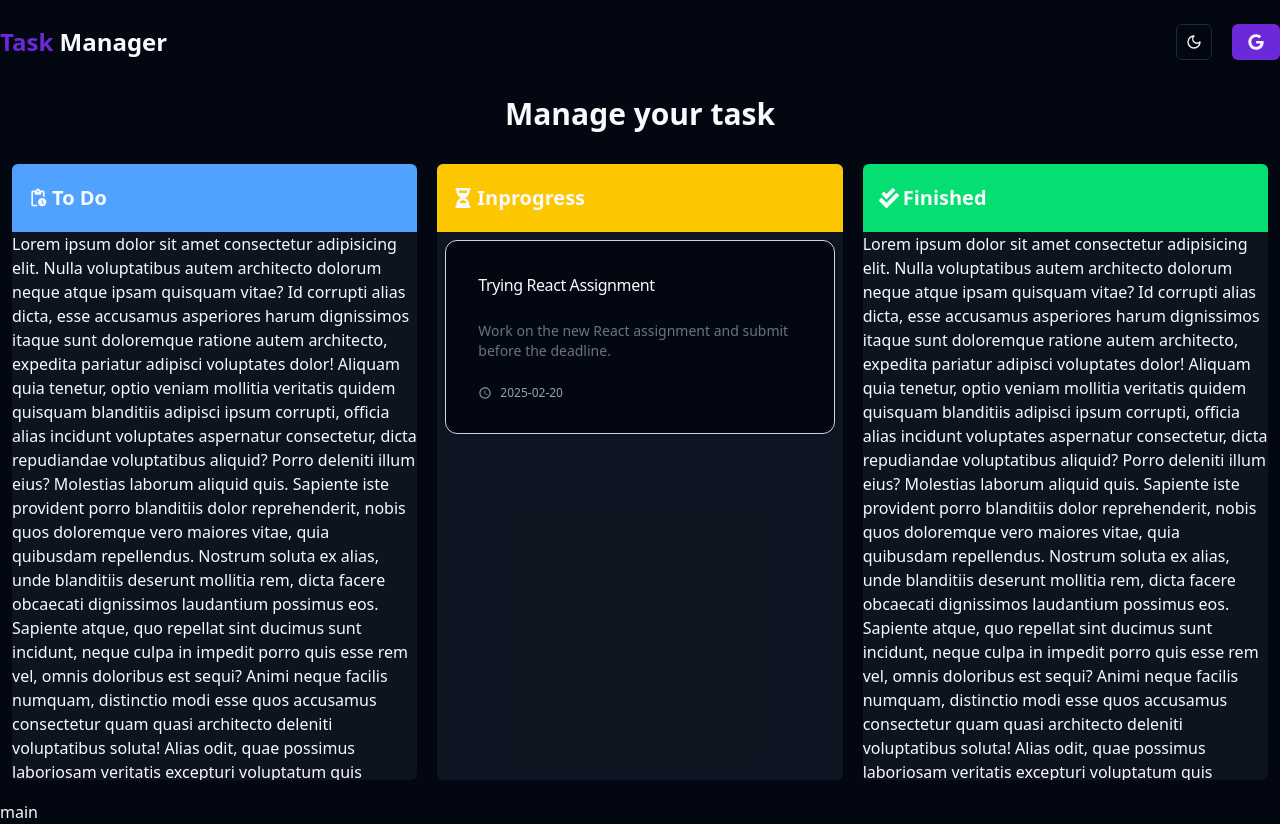
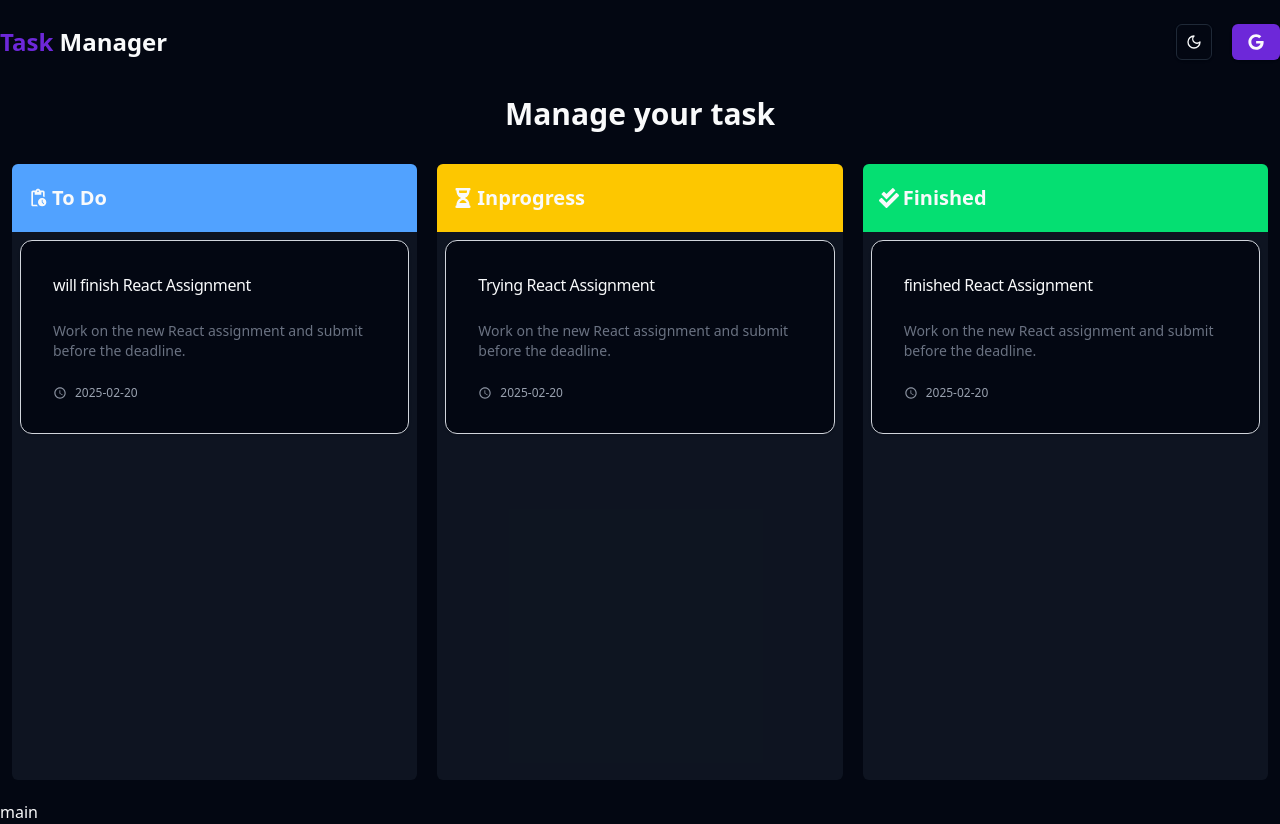
Before and after one commit to sazzadd/Task-Manager, a React (Vite) app: page / in a window 1280 px wide. Built offline with nearby package versions, Linux system fonts and the light colour scheme; no server answers.

Commit message:
card fix

```diff
--- a/src/components/my-components/task-component/FinishedTask.jsx
+++ b/src/components/my-components/task-component/FinishedTask.jsx
@@ -1,4 +1,12 @@
+import {
+  Card,
+  CardContent,
+  CardFooter,
+  CardHeader,
+  CardTitle,
+} from "@/components/ui/card";
 import { FaCheckDouble } from "react-icons/fa";
+import { IoMdTime } from "react-icons/io";
 
 const FinishedTask = () => {
   return (
@@ -9,64 +17,24 @@ const FinishedTask = () => {
         </span>{" "}
         Finished
       </h4>
-      <p>
-        Lorem ipsum dolor sit amet consectetur adipisicing elit. Nulla
-        voluptatibus autem architecto dolorum neque atque ipsam quisquam vitae?
-        Id corrupti alias dicta, esse accusamus asperiores harum dignissimos
-        itaque sunt doloremque ratione autem architecto, expedita pariatur
-        adipisci voluptates dolor! Aliquam quia tenetur, optio veniam mollitia
-        veritatis quidem quisquam blanditiis adipisci ipsum corrupti, officia
-        alias incidunt voluptates aspernatur consectetur, dicta repudiandae
-        voluptatibus aliquid? Porro deleniti illum eius? Molestias laborum
-        aliquid quis. Sapiente iste provident porro blanditiis dolor
-        reprehenderit, nobis quos doloremque vero maiores vitae, quia quibusdam
-        repellendus. Nostrum soluta ex alias, unde blanditiis deserunt mollitia
-        rem, dicta facere obcaecati dignissimos laudantium possimus eos.
-        Sapiente atque, quo repellat sint ducimus sunt incidunt, neque culpa in
-        impedit porro quis esse rem vel, omnis doloribus est sequi? Animi neque
-        facilis numquam, distinctio modi esse quos accusamus consectetur quam
-        quasi architecto deleniti voluptatibus soluta! Alias odit, quae possimus
-        laboriosam veritatis excepturi voluptatum quis suscipit, assumenda
-        dignissimos iste ipsam fugiat culpa rerum corrupti. Nisi voluptatem
-        animi sit dicta exercitationem libero nemo laborum amet sequi ipsa
-        soluta error perferendis voluptates modi obcaecati velit id, expedita
-        dolorem eligendi? Consequuntur, similique veritatis! Esse sunt eveniet
-        accusamus hic facilis obcaecati soluta? Architecto, provident aliquid
-        enim veniam sunt nobis et sapiente, ipsum ducimus expedita itaque unde
-        fugiat ea maxime. Optio iure illo mollitia sequi obcaecati, consectetur
-        sint fugit. Porro accusantium distinctio illum eius amet sequi dolorem!
-        Ea, magni soluta fugiat voluptatem repudiandae saepe et fuga optio.
-        Quaerat in hic esse sit dolore quo similique minima consequatur quidem,
-        et voluptates debitis facere, reprehenderit blanditiis voluptatem nihil
-        nisi? At fugiat sed impedit doloremque consequuntur quibusdam
-        consectetur, totam ducimus repellat officiis rem ipsa reprehenderit
-        sapiente odit magnam. Saepe officiis ad voluptatum laboriosam architecto
-        non aspernatur quibusdam eos inventore, sit suscipit atque temporibus
-        pariatur repellendus soluta! Earum vero impedit quisquam eveniet debitis
-        veniam fuga, asperiores officiis. Nam quae et vel vero optio facilis
-        quaerat sint. A molestiae libero nobis fugit laboriosam totam excepturi
-        aspernatur dolore. Explicabo quam ipsa dignissimos facere corrupti sequi
-        ab autem dicta quae quod necessitatibus, vitae tempore similique quis
-        praesentium delectus minus facilis blanditiis ducimus voluptates optio
-        sunt quia nam id! Tenetur obcaecati possimus voluptas ipsa consequatur
-        totam repudiandae culpa non consequuntur a, itaque nesciunt maiores
-        labore officiis officia, atque velit dolorum, quis necessitatibus
-        voluptatem praesentium! In quisquam deserunt voluptatem odit voluptas
-        quas placeat recusandae id pariatur, velit dignissimos quibusdam atque
-        animi quod, iste a impedit error. Ad harum consectetur saepe repellat
-        unde dolorum quo vel, iste et, provident quasi voluptatum maxime
-        temporibus alias. Eius maxime temporibus velit laudantium odio
-        reiciendis doloribus doloremque dolorem incidunt suscipit expedita unde,
-        nostrum a facilis nemo alias, aliquam quae distinctio. Voluptates vitae
-        magnam ab aliquid, magni recusandae velit beatae dolorem maiores! Beatae
-        vitae deserunt, rem molestiae alias porro. Maxime ullam minima esse ad
-        iste modi corrupti aperiam veniam, ratione velit eligendi iusto
-        voluptates dicta debitis minus enim voluptatum error perspiciatis
-        voluptatem non perferendis laborum! Laudantium consequuntur fugiat,
-        dicta nihil cumque, magni quibusdam obcaecati nam cum voluptatem
-        recusandae aut aliquam nesciunt quos natus et distinctio aperiam vero
-        facilis?
-      </p>
+      <div className="p-2">
+        <Card className="border border-gray-300 shadow-sm p-2">
+          <CardHeader className="flex flex-row justify-between items-center">
+            <CardTitle className="text-base font-medium flex items-center gap-2">
+              finished React Assignment
+            </CardTitle>
+          </CardHeader>
+          <CardContent>
+            <p className="text-sm text-gray-500">
+              Work on the new React assignment and submit before the deadline.
+            </p>
+          </CardContent>
+          <CardFooter className="text-xs text-gray-400">
+            <IoMdTime className="mr-2" size={14} />
+            2025-02-20
+          </CardFooter>
+        </Card>
+      </div>
     </div>
   );
 };
--- a/src/components/my-components/task-component/ToDoTask.jsx
+++ b/src/components/my-components/task-component/ToDoTask.jsx
@@ -1,71 +1,39 @@
+import {
+  Card,
+  CardContent,
+  CardFooter,
+  CardHeader,
+  CardTitle,
+} from "@/components/ui/card";
+import { IoMdTime } from "react-icons/io";
 import { MdOutlinePendingActions } from "react-icons/md";
 const ToDoTask = () => {
   return (
     <div className="lg:flex-1 bg-secondary/40 rounded-md h-full overflow-y-auto">
-      <h4  className=" font-bold  sticky p-4 top-0 flex bg-blue-400  py-5 text-xl">
+      <h4 className=" font-bold  sticky p-4 top-0 flex bg-blue-400  py-5 text-xl">
         <span className="mt-1 mr-1">
           <MdOutlinePendingActions />
         </span>
         To Do
       </h4>
-      <p>
-        Lorem ipsum dolor sit amet consectetur adipisicing elit. Nulla
-        voluptatibus autem architecto dolorum neque atque ipsam quisquam vitae?
-        Id corrupti alias dicta, esse accusamus asperiores harum dignissimos
-        itaque sunt doloremque ratione autem architecto, expedita pariatur
-        adipisci voluptates dolor! Aliquam quia tenetur, optio veniam mollitia
-        veritatis quidem quisquam blanditiis adipisci ipsum corrupti, officia
-        alias incidunt voluptates aspernatur consectetur, dicta repudiandae
-        voluptatibus aliquid? Porro deleniti illum eius? Molestias laborum
-        aliquid quis. Sapiente iste provident porro blanditiis dolor
-        reprehenderit, nobis quos doloremque vero maiores vitae, quia quibusdam
-        repellendus. Nostrum soluta ex alias, unde blanditiis deserunt mollitia
-        rem, dicta facere obcaecati dignissimos laudantium possimus eos.
-        Sapiente atque, quo repellat sint ducimus sunt incidunt, neque culpa in
-        impedit porro quis esse rem vel, omnis doloribus est sequi? Animi neque
-        facilis numquam, distinctio modi esse quos accusamus consectetur quam
-        quasi architecto deleniti voluptatibus soluta! Alias odit, quae possimus
-        laboriosam veritatis excepturi voluptatum quis suscipit, assumenda
-        dignissimos iste ipsam fugiat culpa rerum corrupti. Nisi voluptatem
-        animi sit dicta exercitationem libero nemo laborum amet sequi ipsa
-        soluta error perferendis voluptates modi obcaecati velit id, expedita
-        dolorem eligendi? Consequuntur, similique veritatis! Esse sunt eveniet
-        accusamus hic facilis obcaecati soluta? Architecto, provident aliquid
-        enim veniam sunt nobis et sapiente, ipsum ducimus expedita itaque unde
-        fugiat ea maxime. Optio iure illo mollitia sequi obcaecati, consectetur
-        sint fugit. Porro accusantium distinctio illum eius amet sequi dolorem!
-        Ea, magni soluta fugiat voluptatem repudiandae saepe et fuga optio.
-        Quaerat in hic esse sit dolore quo similique minima consequatur quidem,
-        et voluptates debitis facere, reprehenderit blanditiis voluptatem nihil
-        nisi? At fugiat sed impedit doloremque consequuntur quibusdam
-        consectetur, totam ducimus repellat officiis rem ipsa reprehenderit
-        sapiente odit magnam. Saepe officiis ad voluptatum laboriosam architecto
-        non aspernatur quibusdam eos inventore, sit suscipit atque temporibus
-        pariatur repellendus soluta! Earum vero impedit quisquam eveniet debitis
-        veniam fuga, asperiores officiis. Nam quae et vel vero optio facilis
-        quaerat sint. A molestiae libero nobis fugit laboriosam totam excepturi
-        aspernatur dolore. Explicabo quam ipsa dignissimos facere corrupti sequi
-        ab autem dicta quae quod necessitatibus, vitae tempore similique quis
-        praesentium delectus minus facilis blanditiis ducimus voluptates optio
-        sunt quia nam id! Tenetur obcaecati possimus voluptas ipsa consequatur
-        totam repudiandae culpa non consequuntur a, itaque nesciunt maiores
-        labore officiis officia, atque velit dolorum, quis necessitatibus
-        voluptatem praesentium! In quisquam deserunt voluptatem odit voluptas
-        quas placeat recusandae id pariatur, velit dignissimos quibusdam atque
-        animi quod, iste a impedit error. Ad harum consectetur saepe repellat
-        unde dolorum quo vel, iste et, provident quasi voluptatum maxime
-        temporibus alias. Eius maxime temporibus velit laudantium odio
-        reiciendis doloribus doloremque dolorem incidunt suscipit expedita unde,
-        nostrum a facilis nemo alias, aliquam quae distinctio. Voluptates vitae
-        magnam ab aliquid, magni recusandae velit beatae dolorem maiores! Beatae
-        vitae deserunt, rem molestiae alias porro. Maxime ullam minima esse ad
-        iste modi corrupti aperiam veniam, ratione velit eligendi iusto
-        voluptates dicta debitis minus enim voluptatum error perspiciatis
-        voluptatem non perferendis laborum! Laudantium consequuntur fugiat,
-        dicta nihil cumque, magni quibusdam obcaecati nam cum voluptatem
-        recusandae aut aliquam nesciunt quos natus et distinctio aperiam vero
-        facilis?
-      </p>
+      <div className="p-2">
+        <Card className="border border-gray-300 shadow-sm p-2">
+          <CardHeader className="flex flex-row justify-between items-center">
+            <CardTitle className="text-base font-medium flex items-center gap-2">
+            will finish React Assignment
+            </CardTitle>
+          </CardHeader>
+          <CardContent>
+            <p className="text-sm text-gray-500">
+              Work on the new React assignment and submit before the deadline.
+            </p>
+          </CardContent>
+          <CardFooter className="text-xs text-gray-400">
+            <IoMdTime className="mr-2" size={14} />
+            2025-02-20
+          </CardFooter>
+        </Card>
+      </div>
     </div>
   );
 };
```
